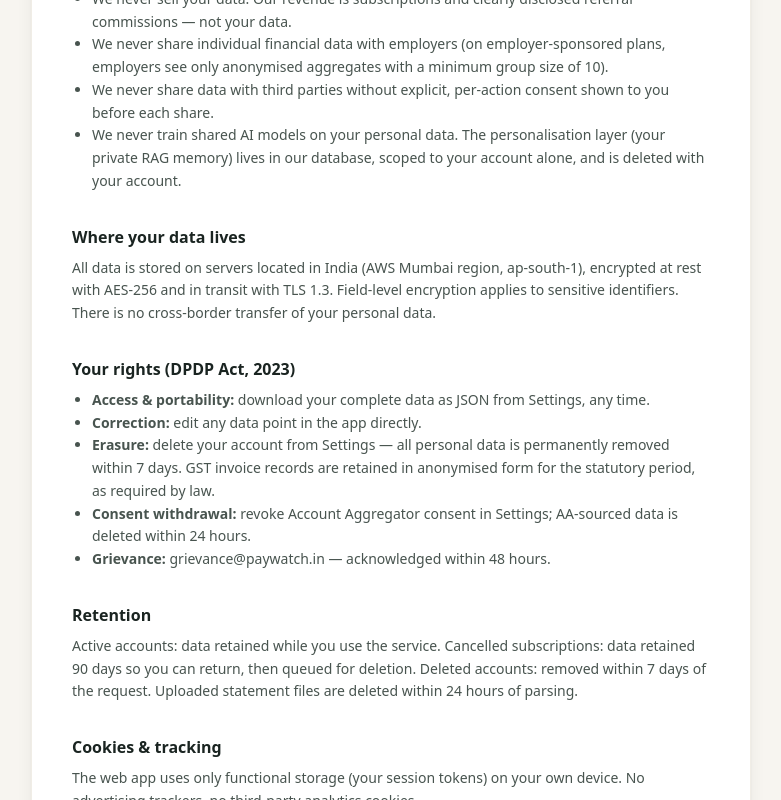
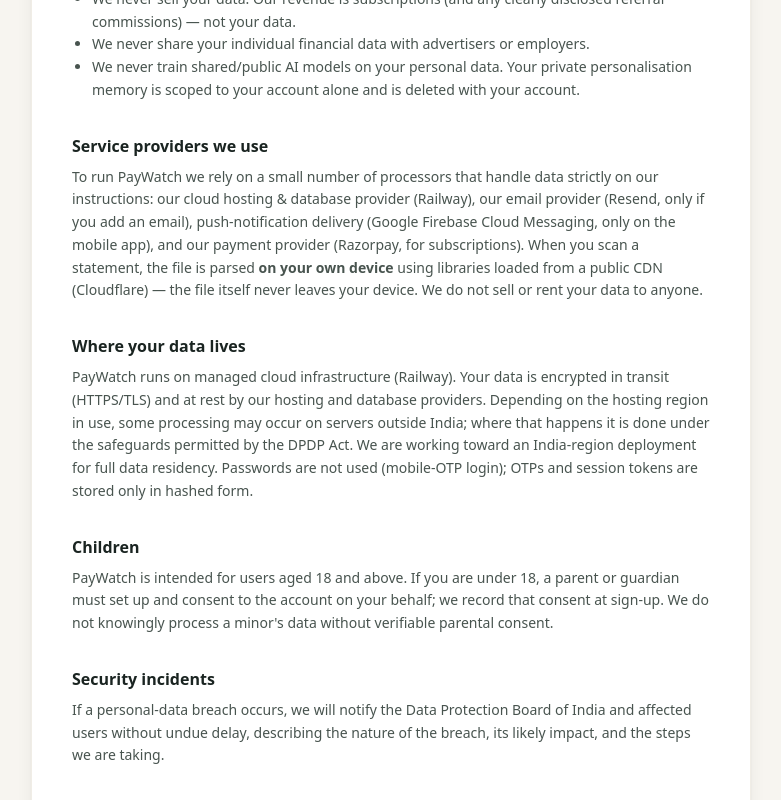
Before and after one commit to yashcodingprodigy/PersonalCFO, a Next.js app in the folder web/: page /legal/privacy in a window 1280 px wide. Shown: the part 500-1300 px from the top of the page, without its empty margins (249-1030 px from the left). Built offline with nearby package versions, Linux system fonts and the light colour scheme.

Commit message:
Compliance: fix false data-residency/encryption claims, add DPDP processor/children/breach disclosures

```diff
--- a/web/src/app/(app)/settings/page.tsx
+++ b/web/src/app/(app)/settings/page.tsx
@@ -293,8 +293,8 @@
           <section className="card p-6">
             <h2 className="text-sm font-bold uppercase tracking-widest text-ink-faint mb-3">Your data rights</h2>
             <p className="text-sm text-ink-soft leading-relaxed mb-4">
-              Aligned with the Digital Personal Data Protection Act, 2023: your data is stored encrypted in India,
-              never sold, never shared without per-action consent. Export or erase everything, any time.
+              Aligned with the Digital Personal Data Protection Act, 2023: your data is encrypted in transit and
+              at rest, never sold, and never shared without your consent. Export or erase everything, any time.
             </p>
             <div className="flex flex-wrap gap-3">
               <button onClick={exportData} className="btn-secondary !py-2.5 text-xs">Download my data (JSON)</button>
--- a/web/src/app/legal/privacy/page.tsx
+++ b/web/src/app/legal/privacy/page.tsx
@@ -16,17 +16,41 @@
 
       <h2>What we never do</h2>
       <ul>
-        <li>We never sell your data. Our revenue is subscriptions and clearly disclosed referral commissions — not your data.</li>
-        <li>We never share individual financial data with employers (on employer-sponsored plans, employers see only anonymised aggregates with a minimum group size of 10).</li>
-        <li>We never share data with third parties without explicit, per-action consent shown to you before each share.</li>
-        <li>We never train shared AI models on your personal data. The personalisation layer (your private RAG memory) lives in our database, scoped to your account alone, and is deleted with your account.</li>
+        <li>We never sell your data. Our revenue is subscriptions (and any clearly disclosed referral commissions) — not your data.</li>
+        <li>We never share your individual financial data with advertisers or employers.</li>
+        <li>We never train shared/public AI models on your personal data. Your private personalisation memory is scoped to your account alone and is deleted with your account.</li>
       </ul>
+
+      <h2>Service providers we use</h2>
+      <p>
+        To run PayWatch we rely on a small number of processors that handle data strictly on our instructions:
+        our cloud hosting &amp; database provider (Railway), our email provider (Resend, only if you add an email),
+        push-notification delivery (Google Firebase Cloud Messaging, only on the mobile app), and our payment
+        provider (Razorpay, for subscriptions). When you scan a statement, the file is parsed <strong>on your own
+        device</strong> using libraries loaded from a public CDN (Cloudflare) — the file itself never leaves your
+        device. We do not sell or rent your data to anyone.
+      </p>
 
       <h2>Where your data lives</h2>
       <p>
-        All data is stored on servers located in India (AWS Mumbai region, ap-south-1), encrypted at rest with
-        AES-256 and in transit with TLS 1.3. Field-level encryption applies to sensitive identifiers. There is
-        no cross-border transfer of your personal data.
+        PayWatch runs on managed cloud infrastructure (Railway). Your data is encrypted in transit (HTTPS/TLS) and
+        at rest by our hosting and database providers. Depending on the hosting region in use, some processing may
+        occur on servers outside India; where that happens it is done under the safeguards permitted by the DPDP
+        Act. We are working toward an India-region deployment for full data residency. Passwords are not used
+        (mobile-OTP login); OTPs and session tokens are stored only in hashed form.
+      </p>
+
+      <h2>Children</h2>
+      <p>
+        PayWatch is intended for users aged 18 and above. If you are under 18, a parent or guardian must set up and
+        consent to the account on your behalf; we record that consent at sign-up. We do not knowingly process a
+        minor&apos;s data without verifiable parental consent.
+      </p>
+
+      <h2>Security incidents</h2>
+      <p>
+        If a personal-data breach occurs, we will notify the Data Protection Board of India and affected users
+        without undue delay, describing the nature of the breach, its likely impact, and the steps we are taking.
       </p>
 
       <h2>Your rights (DPDP Act, 2023)</h2>
@@ -35,14 +59,14 @@
         <li><strong>Correction:</strong> edit any data point in the app directly.</li>
         <li><strong>Erasure:</strong> delete your account from Settings — all personal data is permanently removed within 7 days. GST invoice records are retained in anonymised form for the statutory period, as required by law.</li>
         <li><strong>Consent withdrawal:</strong> revoke Account Aggregator consent in Settings; AA-sourced data is deleted within 24 hours.</li>
-        <li><strong>Grievance:</strong> grievance@paywatch.in — acknowledged within 48 hours.</li>
+        <li><strong>Grievance:</strong> our Grievance Officer (contactable at grievance@paywatch.in) acknowledges complaints within 48 hours and resolves them within 30 days, per the DPDP Act and IT Rules, 2021.</li>
       </ul>
 
       <h2>Retention</h2>
       <p>
         Active accounts: data retained while you use the service. Cancelled subscriptions: data retained 90 days
         so you can return, then queued for deletion. Deleted accounts: removed within 7 days of the request.
-        Uploaded statement files are deleted within 24 hours of parsing.
+        Statement and Form-16 files are parsed entirely on your device and are never uploaded to our servers.
       </p>
 
       <h2>Cookies & tracking</h2>
--- a/web/src/app/legal/terms/page.tsx
+++ b/web/src/app/legal/terms/page.tsx
@@ -8,10 +8,11 @@
 
       <h2>1. The service</h2>
       <p>
-        PayWatch (operated by PayWatch Technologies Pvt. Ltd., Bengaluru) provides financial education,
+        PayWatch (&ldquo;we&rdquo;, operated from Bengaluru, India) provides financial education,
         organisation and planning tools: a Money Health Score, action suggestions, tax estimates, insurance gap
         analysis, goal tracking and an AI question-answering assistant. The service is available on subscription
-        plans described in the app, with prices inclusive of 18% GST.
+        plans described in the app; once we are GST-registered, prices are inclusive of 18% GST and an invoice is
+        issued for every charge.
       </p>
 
       <h2>2. Not investment advice</h2>
--- a/web/src/app/page.tsx
+++ b/web/src/app/page.tsx
@@ -132,10 +132,9 @@
           <div>
             <LogoMark size={28} />
             <p className="mt-4 max-w-md leading-relaxed">
-              PayWatch Technologies Pvt. Ltd. · Bengaluru, India. Financial education and organisation
-              platform. Not a SEBI-registered Investment Adviser — we do not recommend specific securities.
-              Data secured with AES-256 encryption, stored in India (AWS ap-south-1), never sold or shared
-              without your explicit consent.
+              PayWatch · Bengaluru, India. Financial education and organisation platform. Not a
+              SEBI-registered Investment Adviser — we do not recommend specific securities. Your data is
+              encrypted in transit and at rest and is never sold or shared without your explicit consent.
             </p>
           </div>
           <div className="flex gap-12 md:justify-end">
```
